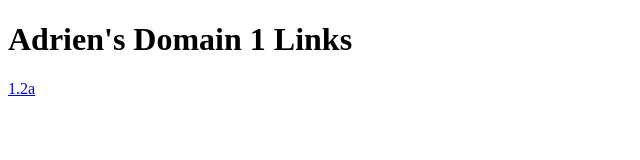
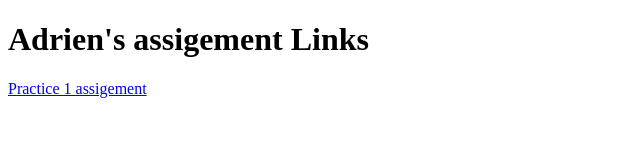
Before and after one commit to CabTheLegend/Javascript-Domains, a plain HTML site: page index.html in a window 1280 px wide. Shown: the whole page, without its empty margins (0-640 px from the left). Drawn offline with Linux system fonts and the light colour scheme.

Commit message:
Update index.html

```diff
--- a/index.html
+++ b/index.html
@@ -5,7 +5,7 @@
         <meta charset="utf-8">
     </head>
     <body>
-        <h1>Adrien's Domain 1 Links</h1>
-        <a href="Domain 1/1.2a/index.html">1.2a</a>
+        <h1>Adrien's assigement Links</h1>
+        <a href="Practice 1/index.html">Practice 1 assigement</a>
     </body>
 </html>
```
